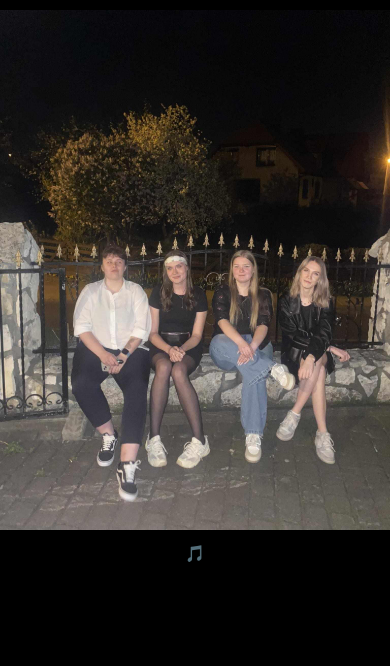
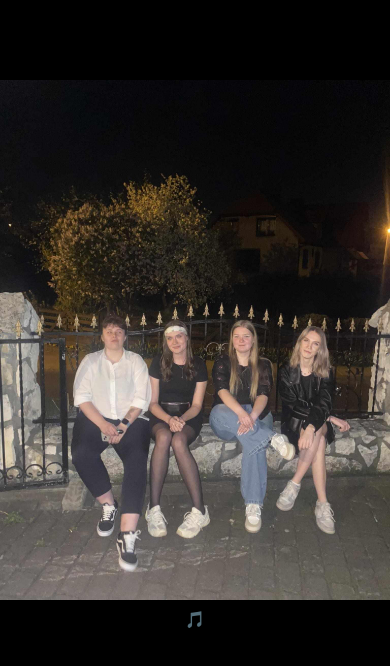
Before and after one commit to PatOlka/lesgooo, a plain HTML site: page index.html in a window 390 px wide. Drawn offline with Linux system fonts and the light colour scheme.

Commit message:
Update index.html

```diff
--- a/index.html
+++ b/index.html
@@ -1,4 +1,3 @@
-<!DOCTYPE html>
 <html lang="pl">
 <head>
   <meta charset="UTF-8" />
@@ -24,6 +23,13 @@
       margin-top: 10px;
       font-size: 16px;
     }
+
+    /* 📱 Poprawka na telefon – więcej odstępu od góry */
+    @media (max-width: 768px) {
+      img {
+        margin-top: 80px;
+      }
+    }
   </style>
 </head>
 <body>
```
